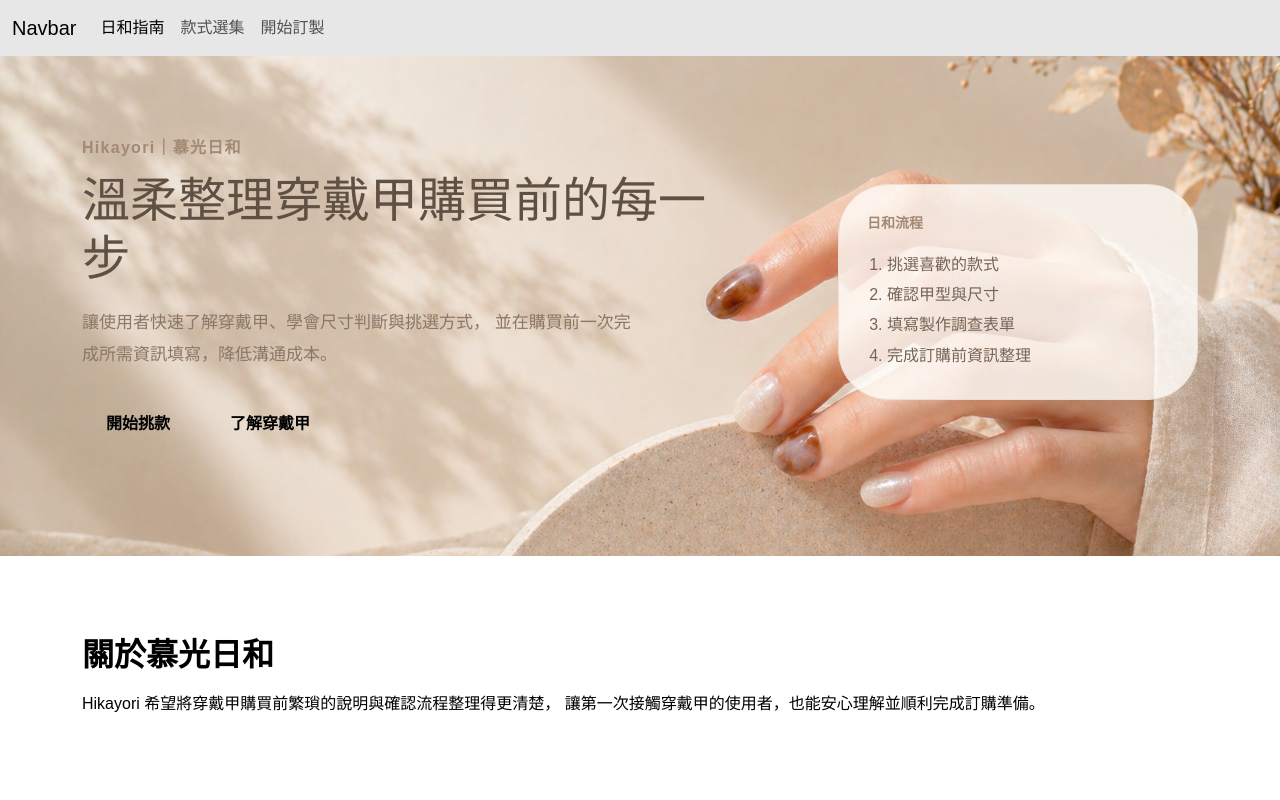
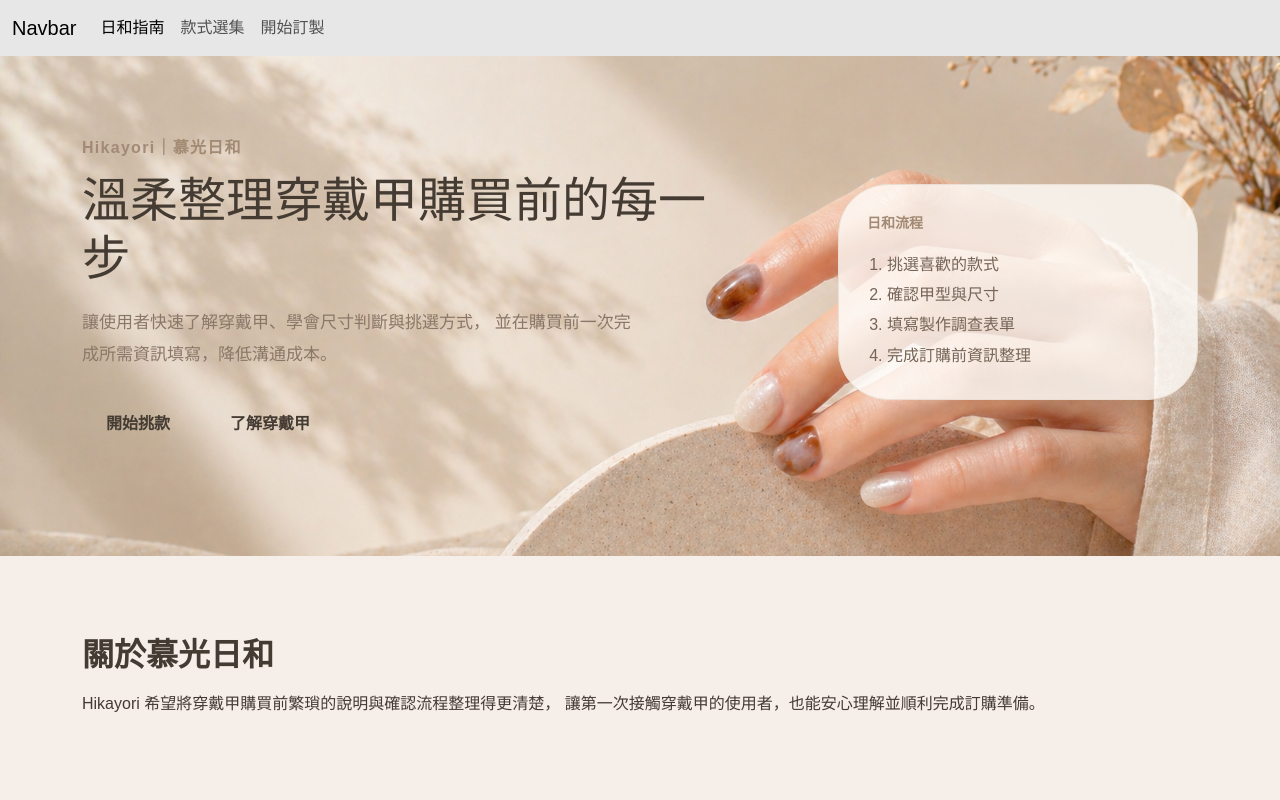
Before and after one commit to jia-yiii/Hikayori, a React (Vite) app: page /#/ in a window 1280 px wide. Shown: the top 800 px of the page. Built offline with nearby package versions, Linux system fonts and the light colour scheme.

Commit message:
style: 調整bs客製色調

```diff
--- a/src/styles/_globals.scss
+++ b/src/styles/_globals.scss
@@ -12,8 +12,8 @@ body,
 
 body {
   font-family: "Noto Sans TC", "PingFang TC", "Microsoft JhengHei", sans-serif;
-  background-color: var(--bg-2);
-  color: var(--text-1);
+  background-color: $bg-1;
+  color: $text-1;
 }
 
 a {
@@ -88,3 +88,11 @@ select {
 .btn-secondary:hover {
   background-color: var(--bg-3);
 }
+
+.bg-liner {
+  background: linear-gradient(to bottom, $bg-4, $border-1);
+}
+
+.bar {
+  box-shadow: 0px 2px 10px $primary-4;
+}
--- a/src/styles/_tokens.scss
+++ b/src/styles/_tokens.scss
@@ -19,7 +19,7 @@ $complementary-6: #c8d8cf;
 /* =========================
   Text （文字色）
   ========================= */
-$text-1: #5f5044; /* 深棕 */
+$text-1: #443b33; /* 深棕 */
 $text-2: #766557; /* 次標 / 次重要文字 */
 $text-3: #8b7768; /* 一般輔助文字 */
 $text-4: #a28a74; /* 品牌文字色 */
@@ -29,7 +29,7 @@ $text-6: #d2c2b4; /* 最淡文字 / placeholder */
 /* =========================
   Background Colors （背景色）
   ========================= */
-$bg-1: #fffdf9; /* 最亮背景 */
+$bg-1: #f5eee9; /* 最亮背景 */
 $bg-2: #f7f4ef; /* 柔光白 */
 $bg-3: #f1e7dc; /* 淺奶茶米 */
 $bg-4: #dcc9b4; /* 暖茶米 */
--- a/src/styles/_variables.scss
+++ b/src/styles/_variables.scss
@@ -327,7 +327,7 @@ $complementary-6: #c8d8cf;
 /* =========================
   Text （文字色）
   ========================= */
-$text-1: #5f5044; /* 深棕 */
+$text-1: #443b33; /* 深棕 */
 $text-2: #766557; /* 次標 / 次重要文字 */
 $text-3: #8b7768; /* 一般輔助文字 */
 $text-4: #a28a74; /* 品牌文字色 */
@@ -337,7 +337,7 @@ $text-6: #d2c2b4; /* 最淡文字 / placeholder */
 /* =========================
   Background Colors （背景色）
   ========================= */
-$bg-1: #fffdf9; /* 最亮背景 */
+$bg-1: #f5eee9; /* 最亮背景 */
 $bg-2: #f7f4ef; /* 柔光白 */
 $bg-3: #f1e7dc; /* 淺奶茶米 */
 $bg-4: #dcc9b4; /* 暖茶米 */
```
